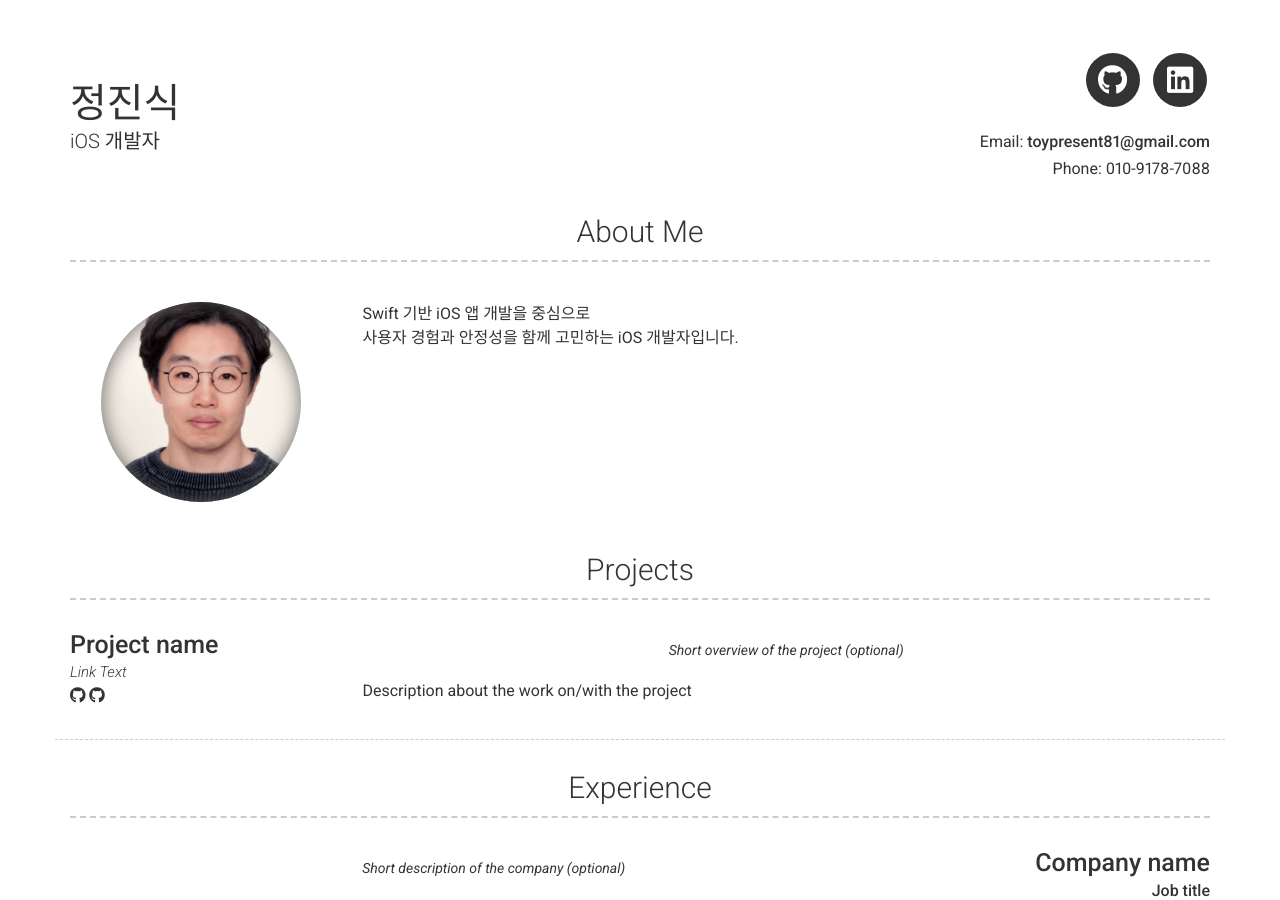
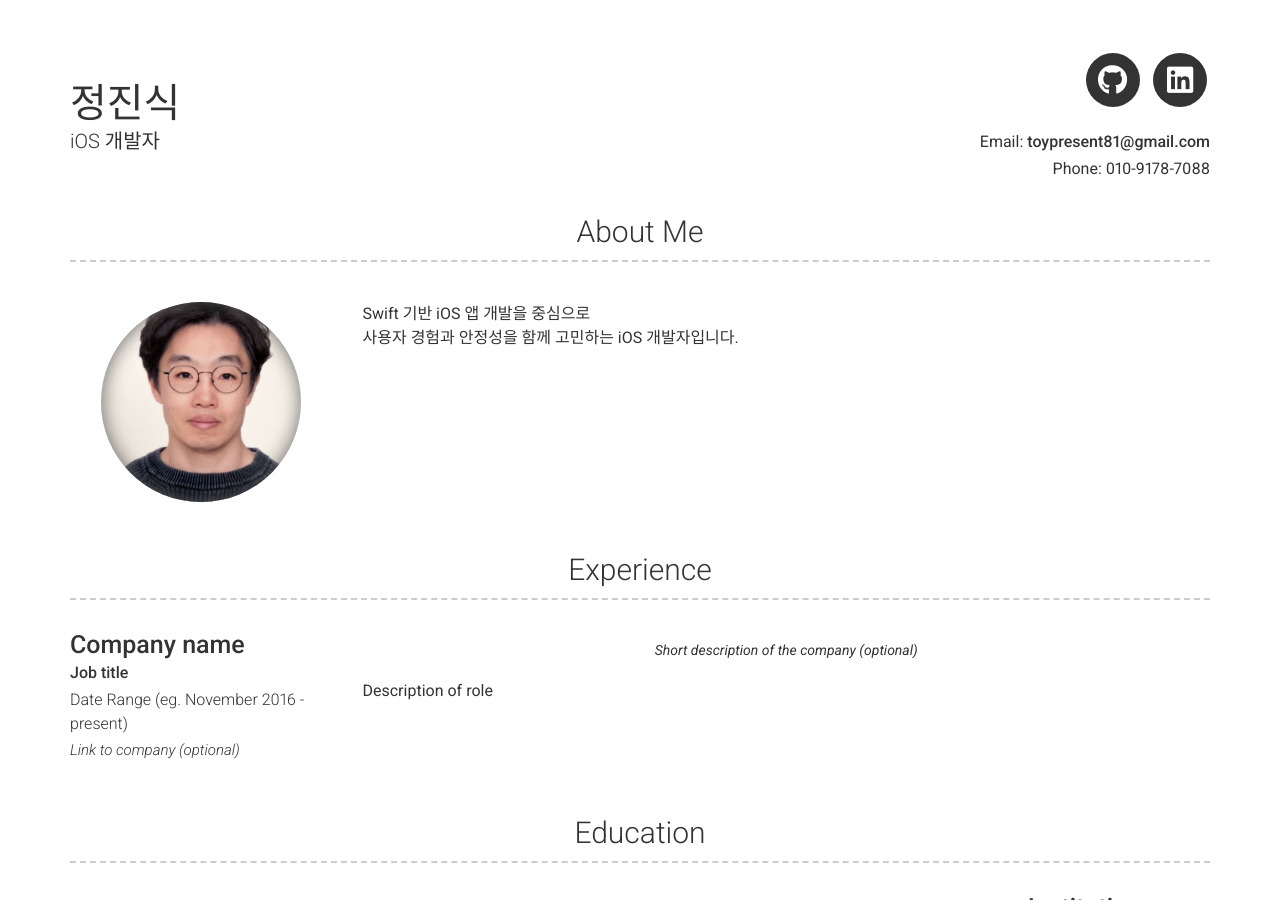
Before and after one commit to toypresent81/toypresent81.github.io, a Jekyll site: the page built from index.md, in a window 1280 px wide and 900 px high. Built offline with Jekyll 4.4.1, drawn with Linux system fonts in a browser that asks for light colours; nearby versions of some CDN libraries.

Commit message:
Update _config.yml

```diff
--- a/_config.yml
+++ b/_config.yml
@@ -36,30 +36,10 @@ about_content: |
 # Sections
 # -------------------------
 content:
-  - title: Projects # Title for the section
-    layout: list # Type of content section (list/text)
-    content:
-      - layout: left
-        border: weak  # Value of `weak` will display a weak border below this item. # Any
-                      # other value (or no value) means no border will be displayed
-        title: Project name
-        link: Link to project (eg. sproogen.github.io/modern-resume-theme)(optional)
-        link_text: Link Text
-        additional_links:
-          - title:  Github page for project (eg. sproogen/modern-resume-theme)
-            icon: fab fa-github
-            url: Link to project (eg. sproogen.github.io/modern-resume-theme)(optional)
-          - title:  Github page for project (eg. sproogen/modern-resume-theme)
-            icon: fab fa-github
-            url: Link to project (eg. sproogen.github.io/modern-resume-theme)(optional)
-        quote: >
-          Short overview of the project (optional)
-        description: | # this will include new lines to allow paragraphs
-          Description about the work on/with the project
   - title: Experience
     layout: list
     content:
-      - layout: right
+      - layout: left
         title: Company name
         sub_title: Job title
         caption: Date Range (eg. November 2016 - present)
```
